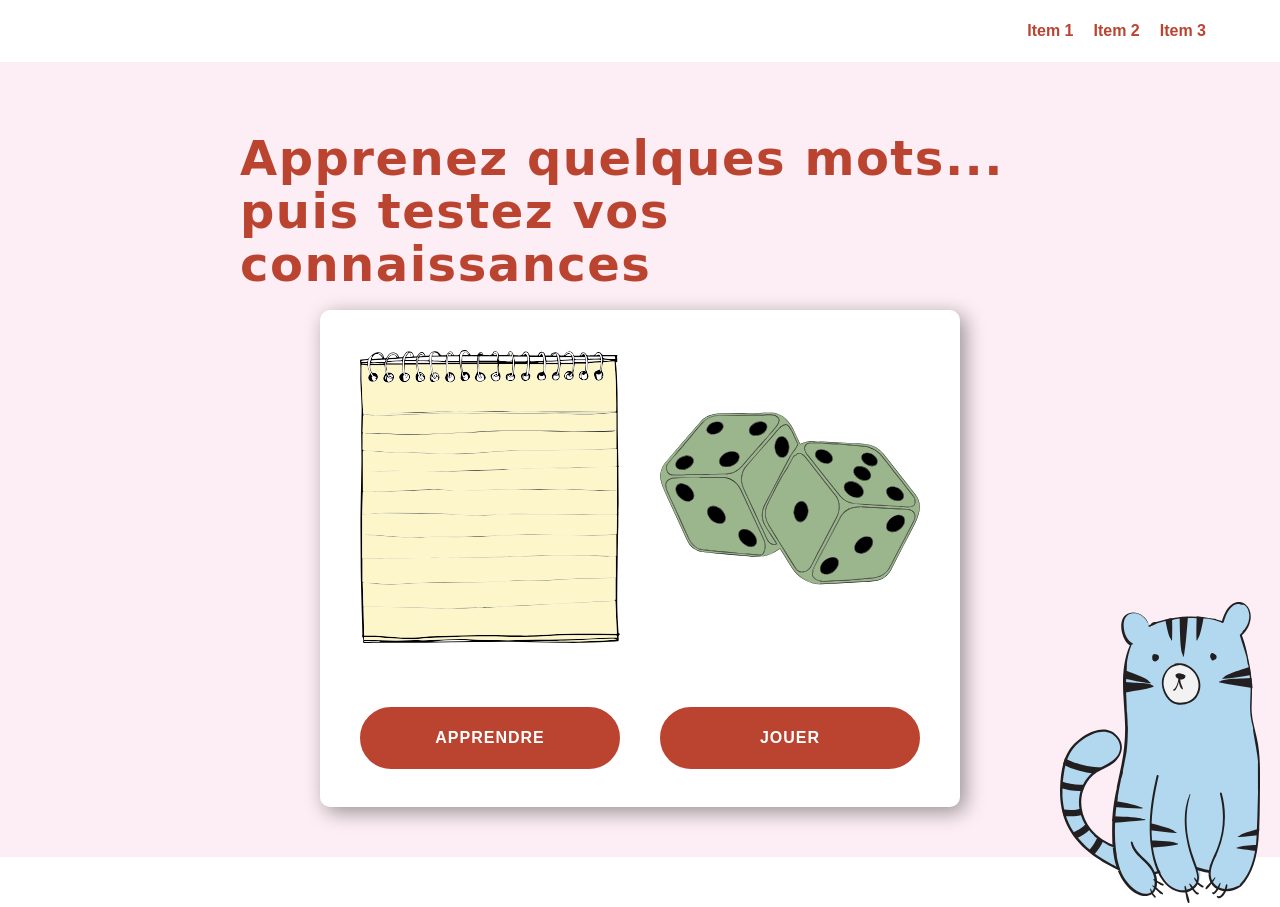
After one commit to meiCiEn/tigrebleu, a PHP site: page /View/learn-and-play.php/learn-and-play-1.html in a window 1280 px wide. The commit adds this page. Run offline with PHP 8.4, Linux system fonts and the light colour scheme.

Commit message:
rajout du fichier word avec les leçons

```diff
--- a/Assets/css/reset.css
+++ b/Assets/css/reset.css
@@ -1,48 +1,221 @@
-/* http://meyerweb.com/eric/tools/css/reset/
-   v2.0 | 20110126
-   License: none (public domain)
-*/
+html {
+    font-family: sans-serif;
+    -ms-text-size-adjust: 100%;
+    -webkit-text-size-adjust: 100%;
+  }
 
-html, body, div, span, applet, object, iframe,
-h1, h2, h3, h4, h5, h6, p, blockquote, pre,
-a, abbr, acronym, address, big, cite, code,
-del, dfn, em, img, ins, kbd, q, s, samp,
-small, strike, strong, sub, sup, tt, var,
-b, u, i, center,
-dl, dt, dd, ol, ul, li,
-fieldset, form, label, legend,
-table, caption, tbody, tfoot, thead, tr, th, td,
-article, aside, canvas, details, embed,
-figure, figcaption, footer, header, hgroup,
-menu, nav, output, ruby, section, summary,
-time, mark, audio, video {
+  body {
     margin: 0;
-	padding: 0;
-	border: 0;
-	font-size: 100%;
-	font: inherit;
+  }
+
+  article,
+  aside,
+  details,
+  figcaption,
+  figure,
+  footer,
+  header,
+  hgroup,
+  main,
+  menu,
+  nav,
+  section,
+  summary {
+    display: block;
+  }
+
+  audio,
+  canvas,
+  progress,
+  video {
+    display: inline-block;
     vertical-align: baseline;
   }
-/* HTML5 display-role reset for older browsers */
-article, aside, details, figcaption, figure,
-footer, header, hgroup, menu, nav, section {
-	display: block;
+
+  audio:not([controls]) {
+    display: none;
+    height: 0;
   }
-body {
-	line-height: 1;
+
+  [hidden],
+  template {
+    display: none;
   }
-ol, ul {
-	list-style: none;
+
+  a {
+    background-color: transparent;
   }
-blockquote, q {
-	quotes: none;
+
+  a:active,
+  a:hover {
+    outline: 0;
   }
-blockquote:before, blockquote:after,
-q:before, q:after {
-	content: '';
-	content: none;
+
+  abbr[title] {
+    border-bottom: 1px dotted;
   }
+
+  b,
+  strong {
+    font-weight: bold;
+  }
+
+  dfn {
+    font-style: italic;
+  }
+
+  h1 {
+    font-size: 2em;
+    margin: 0.67em 0;
+  }
+
+  mark {
+    background: #ff0;
+    color: #000;
+  }
+
+  small {
+    font-size: 80%;
+  }
+
+  sub,
+  sup {
+    font-size: 75%;
+    line-height: 0;
+    position: relative;
+    vertical-align: baseline;
+  }
+
+  sup {
+    top: -0.5em;
+  }
+
+  sub {
+    bottom: -0.25em;
+  }
+
+  img {
+    border: 0;
+  }
+
+  svg:not(:root) {
+    overflow: hidden;
+  }
+
+  figure {
+    margin: 1em 40px;
+  }
+
+  hr {
+    -moz-box-sizing: content-box;
+    box-sizing: content-box;
+    height: 0;
+  }
+
+  pre {
+    overflow: auto;
+  }
+
+  code,
+  kbd,
+  pre,
+  samp {
+    font-family: monospace, monospace;
+    font-size: 1em;
+  }
+
+  button,
+  input,
+  optgroup,
+  select,
+  textarea {
+    color: inherit;
+    font: inherit;
+    margin: 0;
+  }
+
+  button {
+    overflow: visible;
+  }
+
+  button,
+  select {
+    text-transform: none;
+  }
+
+  button,
+  html input[type=button],
+  input[type=reset],
+  input[type=submit] {
+    -webkit-appearance: button;
+    cursor: pointer;
+  }
+
+  button[disabled],
+  html input[disabled] {
+    cursor: default;
+  }
+
+  button::-moz-focus-inner,
+  input::-moz-focus-inner {
+    border: 0;
+    padding: 0;
+  }
+
+  input {
+    line-height: normal;
+  }
+
+  input[type=checkbox],
+  input[type=radio] {
+    box-sizing: border-box;
+    padding: 0;
+  }
+
+  input[type=number]::-webkit-inner-spin-button,
+  input[type=number]::-webkit-outer-spin-button {
+    height: auto;
+  }
+
+  input[type=search] {
+    -webkit-appearance: textfield;
+    -moz-box-sizing: content-box;
+    -webkit-box-sizing: content-box;
+    box-sizing: content-box;
+  }
+
+  input[type=search]::-webkit-search-cancel-button,
+  input[type=search]::-webkit-search-decoration {
+    -webkit-appearance: none;
+  }
+
+  fieldset {
+    border: 1px solid #c0c0c0;
+    margin: 0 2px;
+    padding: 0.35em 0.625em 0.75em;
+  }
+
+  legend {
+    border: 0;
+    padding: 0;
+  }
+
+  textarea {
+    overflow: auto;
+  }
+
+  optgroup {
+    font-weight: bold;
+  }
+
   table {
     border-collapse: collapse;
     border-spacing: 0;
   }
+
+  td,
+  th {
+    padding: 0;
+  }
+
+  /*# sourceMappingURL=reset.css.map */
--- a/Assets/css/style.css
+++ b/Assets/css/style.css
@@ -0,0 +1,342 @@
+/* FONTS */
+:root {
+    --red: #bb4430;
+    --light-pink: #FCEEF4;
+    --light-blue: #B1D8EF;font-kerning:
+  }
+
+
+@import url('https://fonts.googleapis.com/css2?family=Poppins:ital,wght@0,100;0,200;0,300;0,400;0,500;0,600;0,700;0,800;0,900;1,100;1,200;1,300;1,400;1,500;1,600;1,700;1,800;1,900&display=swap');
+
+@import url('https://fonts.googleapis.com/css2?family=Luckiest+Guy&display=swap');
+
+/* font-family: 'Luckiest Guy', cursive; */
+/* font-family: 'Poppins', sans-serif; */
+
+body {
+    font-family: 'Poppins', sans-serif;
+}
+
+body, aside, section, header, footer {
+    position: relative;
+    display: block;
+}
+
+h1, h2, h3 {
+    font-family: 'Luckiest Guy', cursive;
+}
+
+a:hover, a:active {
+    opacity: 60%;
+}
+
+img {
+    max-width: 100%;
+}
+
+h2 {
+    font-weight: 700;
+    font-size: 4.5rem;
+    letter-spacing: 2px;
+    line-height: 1.1;
+    color: #bb4430;
+    margin: 20px 0;
+}
+
+.h2--lesson {
+    margin-bottom: 50px;
+}
+
+.h3--lesson {
+    margin-bottom: 30px;
+}
+
+h3 {
+    font-weight: 700;
+    font-size: 3rem;
+    letter-spacing:1.5px;
+    line-height: 1.1;
+    color: #bb4430;
+    margin: 20px 0;
+}
+
+.h3 {
+    max-width: 800px;
+}
+
+h4 {
+    word-wrap: break-word;
+    font-weight: 400;
+    font-size: 1.8rem;
+    line-height: 1.2;
+    margin-top: 20px;
+    margin-bottom: 20px;
+    font-family: inherit;
+}
+
+.d-flex {
+    display: flex;
+}
+
+f-row {
+    flex-direction: row;
+}
+
+f-col {
+    flex-direction:column;
+}
+
+.padding-20 {
+    padding: 20px;
+}
+
+.section--page {
+    min-height: calc(100vh - 60px);
+}
+
+a {
+    text-decoration: none;
+    color: #bb4430;
+  }
+/* HEADER */
+
+header {
+    width: 100%;
+}
+
+.hero-left {
+    width: 35vw;
+    display: flex;
+}
+
+.hero-left img {
+    max-width: 320px;
+}
+
+nav.navbar {
+    margin: 22px 5vw;
+}
+
+.navbar ul {
+    display: inline-block;
+    list-style: none;
+    margin: 0;
+    padding: 0;
+    font-size: 1rem;
+    font-weight: 700;
+}
+
+nav ul li {
+        display: inline-block;
+        position: relative;
+        vertical-align: middle;
+        padding: 0;
+        margin: 0;
+        height: 100%;
+}
+
+nav ul li a {
+    padding: 10px;
+}
+
+
+section {
+    background: #FCEEF4;
+    background-position: 50% 50%;
+}
+
+/* HERO SECTION */
+
+.hero-right {
+    width: 550px;
+    display: flex;
+    flex-direction: column;
+    align-items: center;
+}
+
+.hero__inner, .page__inner {
+    padding: 50px;
+    display: flex;
+    align-items: center;
+}
+
+.page__inner {
+    flex-direction:column;
+}
+
+h2.hero__title {
+    margin: 30px 0 20px 0;
+}
+.form__container {
+    display: flex;
+    flex-direction: column;
+    color: #111111;
+    text-align: center;
+    min-width: 500px;
+    box-shadow: 5px 5px 20px 0 rgb(0 0 0 / 40%);
+    border-bottom:#bb4430, solid, 10px;
+    background-color: #d9d9d9;
+}
+
+.form__top {
+    margin: 30px 0;
+    display: flex;
+    justify-content: center;
+}
+
+.form {
+    width: 500px;
+    display: flex;
+    flex-wrap: wrap;
+    align-items: flex-end;
+
+
+}
+
+
+.form__input {
+    margin-bottom: 10px;
+    width: 100%;
+    text-align: start;
+    display: flex;
+    flex-direction: column;
+}
+
+.label {
+    font-size: 1rem;
+    font-family: Poppins;
+    margin-bottom: 10px;
+}
+
+input.input--text {
+    color: #111111;
+    background-color: #ffffff;
+    border: solid 8px #ffffff;
+    border-radius: 50px;
+    display: block;
+    padding: 10px 12px;
+    transition: border-color ease-in-out 0.15s, box-shadow ease-in-out 0.15s;
+    font: inherit;
+}
+
+.btn {
+    color: #ffffff;
+
+    background-color: #bb4430;
+    border-style: none;
+    text-transform: uppercase;
+    letter-spacing: 1px;
+    background-image: none;
+    width: 100%;
+    font-weight: 700;
+    font-family: inherit;
+    padding: 20px 30px;
+    border-radius: 50px;
+    display: block;
+    width: 100%;
+}
+
+.btn--submit {
+    margin: 20px 0 0px 0;
+    border: solid 2px #bb4430;
+}
+
+.btn--submit:hover, btn--submit:active {
+    margin: 20px 0 0px 0;
+    background-color: #ffffff;
+    color:#bb4430;
+}
+
+.form__bottom{
+    padding: 0 35px;
+    display: flex;
+    background-color: #ffffff;
+    height: 120px;
+}
+
+.form__bottom a {
+    color: #bb4430;
+}
+
+.form__bottom {
+    align-content: center;
+    align-items: center;
+    justify-content: space-between;
+    border-bottom:#bb4430 solid 8px;
+  }
+
+  .hero__inner {
+    justify-content: center;
+  }
+
+  nav.navbar {
+    display: flex;
+    justify-content: flex-end;
+  }
+  .navbar ul {
+    /* display: inline-block; */
+    display: flex;
+  }
+
+
+
+  .form {
+    /* width: 500px; */
+    width: 100%;
+    margin: 20px;
+  }
+
+/* THEMES */
+
+.themes {
+    max-width: 800px;
+}
+
+.study {
+    max-width: 600px;
+}
+
+.box {
+    background-color: #ffffff;
+    border-radius: 10px;
+    padding: 20px;
+    box-shadow: 5px 5px 20px 0 rgb(0 0 0 / 40%);
+}
+
+.themes__inner {
+    display: grid;
+    grid-template-columns: repeat(3, 1fr);
+    grid-column-gap: 0px;
+    grid-row-gap: 0px;
+
+    }
+
+    .study__inner {
+            display: grid;
+            grid-template-columns: repeat(2, 1fr);
+            grid-template-rows: 1fr 120px;
+            grid-column-gap: 0px;
+            grid-row-gap: 0px;
+    }
+
+    .grid-1 { grid-area: 1 / 1 / 2 / 2};
+    .grid-2 { grid-area: 2 / 1 / 3 / 2; }
+    .grid-3 { grid-area: 1 / 2 / 2 / 3; }
+    .grid-4 { grid-area: 2 / 2 / 3 / 3; }
+
+    .tigre {
+        position: absolute;
+        width: 200px;
+            bottom: -50px;
+right: 20px;
+    }
+
+.niveau-img {
+    max-height: 80px;
+}
+
+.game-wrapper {
+    width: 800px;
+    height: 600px;
+    background-color:#bb4430;
+}
--- /dev/null
+++ b/View/learn-and-play.php/learn-and-play-1.html
@@ -0,0 +1,57 @@
+<!DOCTYPE html>
+<html lang="en">
+
+    <head>
+        <meta charset="UTF-8">
+        <meta http-equiv="X-UA-Compatible" content="IE=edge">
+        <meta name="viewport" content="width=device-width, initial-scale=1.0">
+        <link rel="stylesheet" href="/Assets/css/reset.css">
+        <link rel="stylesheet" href="/Assets/css/style.css">
+        <title>Document</title>
+    </head>
+
+<body>
+    <header>
+        <div class="inner-header">
+            <nav class="navbar">
+                <ul class="navbar__list">
+                    <li class="navbar__item"><a href="#">Item 1</a></li>
+                    <li class="navbar__item"><a href="#">Item 2</a></li>
+                    <li class="navbar__item"><a href="#">Item 3</a></li>
+                    </li>
+                </ul>
+            </nav>
+        </div>
+    </header>
+
+
+    <section class="section section--page">
+        <div class="page__inner d-flex">
+            <h3 class="h3">Apprenez quelques mots... puis testez vos connaissances</h3>
+            <div class="study box d-flex">
+                <div class="study__inner grid-1">
+                    <div class="padding-20">
+                        <img src="/Assets/images/deco/notebook.svg" alt="Couleurs">
+                    </div>
+<div class="grid-2 padding-20">
+                        <input type="submit" value="Apprendre" class="btn btn--submit">
+                    </div>
+                    <div class="padding-20 grid-3 d-flex">
+                        <img src="/Assets/images/deco/dice.svg" alt="" class="grid-3">
+                    </div>
+<div class="grid-4 padding-20">
+                        <input type="submit" value="Jouer" class="btn btn--submit">
+                    </div>
+                </div>
+            </div>
+
+        </div>
+        </div>
+        <div class="tigre">
+            <img src="/Assets/images/deco/tigre-bleu-lg.svg" alt="tigre bleu">
+        </div>
+
+    </section>
+</body>
+
+</html>
--- a/View/style-test.css
+++ b/View/style-test.css
@@ -1,4 +1,10 @@
 /* FONTS */
+:root {
+    --red: #bb4430;
+    --light-pink: #FCEEF4;
+    --light-blue: #B1D8EF;font-kerning:
+  }
+
 
 @import url('https://fonts.googleapis.com/css2?family=Poppins:ital,wght@0,100;0,200;0,300;0,400;0,500;0,600;0,700;0,800;0,900;1,100;1,200;1,300;1,400;1,500;1,600;1,700;1,800;1,900&display=swap');
 
```
Also changed, not shown: View/categories/categories.html (added, +54 -0 lines), todo.txt (added, +8 -0 lines), 1 other file. Lines whose indentation alone changed are shown as unchanged.
